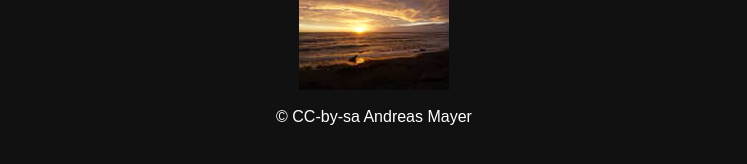
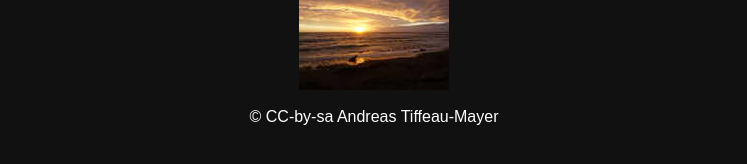
Before and after one commit to andim/andim.github.io, a Jekyll site: the page photography.html, which Jekyll copies as it is, in a window 1280 px wide. Shown: the part 201-365 px from the top of the page, without its empty margins (266-1013 px from the left). Built offline with Jekyll 4.4.1, drawn with Linux system fonts in a browser that asks for light colours.

Commit message:
updated name

```diff
--- a/_config.yml
+++ b/_config.yml
@@ -8,10 +8,10 @@ permalink:        pretty
 # Setup
 title:            The Qimmuno Lab
 tagline:          'Quantitative Immunology @ UCL'
-description:      'PI: Andreas Mayer | UCL'
+description:      'PI: Andreas Tiffeau-Mayer | UCL'
 url:              http://andim.github.io/
 baseurl:          /
 
 author:
-  name:           'Andreas Mayer'
+  name:           'Andreas Tiffeau-Mayer'
   url:            https://twitter.com/andimscience
--- a/photography.html
+++ b/photography.html
@@ -56,7 +56,7 @@ document.getElementById('links').onclick = function (event) {
 
 <script src="gallery/js/blueimp-gallery.min.js"></script>
 
-<p>&copy; CC-by-sa Andreas Mayer</p>
+<p>&copy; CC-by-sa Andreas Tiffeau-Mayer</p>
 
 </body>
 </html>
```
Also changed, not shown: team.md (+1 -1 lines).
